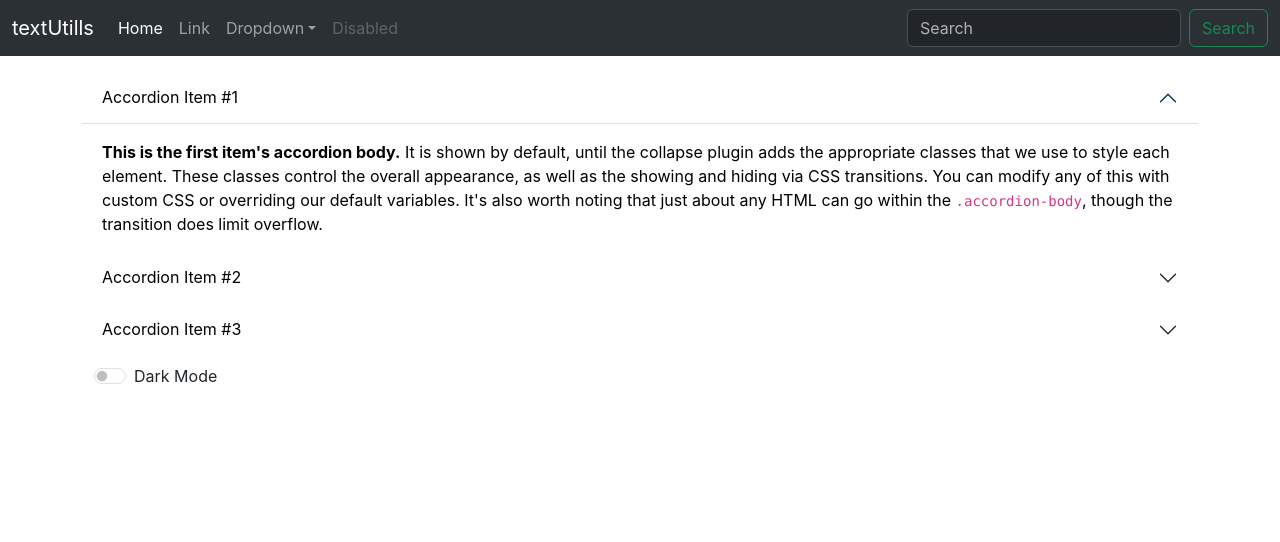
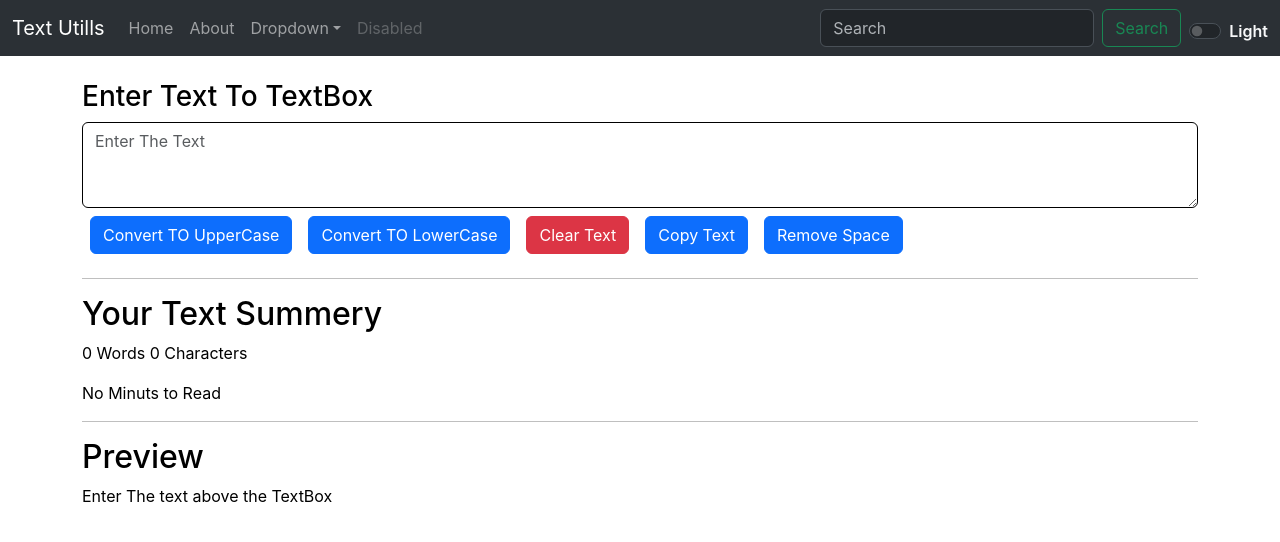
Before and after one commit to UmarShaikh786/TextUtills, a React (Create React App) app: page /Home in a window 1280 px wide. Shown: the top 542 px of the page. Built offline with nearby package versions, Linux system fonts and the light colour scheme.

Commit message:
textutills modified

```diff
--- a/public/index.html
+++ b/public/index.html
@@ -24,7 +24,7 @@
       work correctly both with client-side routing and a non-root public URL.
       Learn how to configure a non-root public URL by running `npm run build`.
     -->
-    <title>React App</title>
+    <title>TextUtils- Home</title>
     <link href="https://cdn.jsdelivr.net/npm/bootstrap@5.3.2/dist/css/bootstrap.min.css" rel="stylesheet" integrity="sha384-T3c6CoIi6uLrA9TneNEoa7RxnatzjcDSCmG1MXxSR1GAsXEV/Dwwykc2MPK8M2HN" crossorigin="anonymous">
   </head>
   <body>
--- a/src/App.js
+++ b/src/App.js
@@ -1,14 +1,70 @@
+import { useState } from "react";
 import "./App.css";
 import About from "./Components/About";
 import Navbar from "./Components/Navbar";
-// import TextForm from "./Components/TextForm";
+import TextForm from "./Components/TextForm";
+import Alert from "./Components/Alert";
+// import Home from "./Components/Home";
+import { BrowserRouter as Router, Route, Routes } from "react-router-dom";
 
 function App() {
+  const [mode, setMode] = useState("Light");
+  const [alert, setAlert] = useState(null);
+
+  const showAlert = (message, type) => {
+    setAlert({
+      msg: message,
+      type: type,
+    });
+    setTimeout(() => {
+      setAlert(null);
+    }, 1500);
+  };
+
+  const toggleMode = () => {
+    if (mode === "Dark") {
+      setMode("Light");
+      document.body.style.backgroundColor = "white";
+      document.body.style.Color = "black";
+      showAlert(": Light Mode is Enabled..", "success");
+    } else {
+      setMode("Dark");
+      document.body.style.backgroundColor = "black";
+      document.body.style.Color = "white";
+      showAlert(": Dark Mode is Enabled..", "success");
+    }
+  };
+
   return (
     <>
-      <Navbar title="textUtills" />
-      {/* <TextForm heading="Enter Text To TextBox" /> */}
-      <About/>
+      <Router>
+        <Navbar
+          title="Text Utills"
+          showalert={showAlert}
+          mode={mode}
+          toggle={toggleMode}
+        />
+        <Alert alert={alert} />
+
+        <Routes>
+          <Route
+            path="/Home"
+            element={
+              <TextForm
+                lighter="active"
+                heading="Enter Text To TextBox"
+                mode={mode}
+                showalert={showAlert}
+              />
+            }
+          />
+
+          <Route path="/About" element={<About/>}
+          />
+
+
+        </Routes>
+      </Router>
     </>
   );
 }
--- /dev/null
+++ b/src/Components/Alert.js
@@ -0,0 +1,16 @@
+import React from 'react'
+
+function Alert(props) {
+
+    const capitallize=(word)=>{
+const lower=word.toLowerCase();
+return lower[0].toUpperCase()+lower.slice(1);
+    }
+  return (
+    props.alert && <div className={`alert alert-${props.alert.type} alert-dismissible fade show`} role="alert">
+    <strong>{capitallize(props.alert.type)}</strong> {props.alert.msg}
+  </div>
+  )
+}
+
+export default Alert
--- /dev/null
+++ b/src/Components/Home.js
@@ -0,0 +1,9 @@
+import React from 'react'
+
+export default function Home() {
+  return (
+    <div className='container'>
+      This is our Home
+    </div>
+  )
+}
--- a/src/Components/Navbar.js
+++ b/src/Components/Navbar.js
@@ -1,12 +1,13 @@
 import React from 'react'
 import PropTypes from 'prop-types'
+import { Link } from "react-router-dom";
 
 
 
 export default function Navbar(props) {
   return (
     <nav
-      className="navbar navbar-expand-lg bg-body-tertiary"
+      className={`navbar navbar-expand-lg bg-body-tertiary`}
       data-bs-theme="dark"
     >
       <div className="container-fluid">
@@ -27,14 +28,14 @@ export default function Navbar(props) {
         <div className="collapse navbar-collapse" id="navbarSupportedContent">
           <ul className="navbar-nav me-auto mb-2 mb-lg-0">
             <li className="nav-item">
-              <a className="nav-link active" aria-current="page" href="/">
+              <Link className={`nav-link ${props.lighter}`} aria-current="page" to="Home">
                 Home
-              </a>
+              </Link>
             </li>
-            <li className="nav-item">
-              <a className="nav-link" href="/">
-                Link
-              </a>
+            <li className={`nav-item `}>
+              <Link className={`nav-link ${props.lighter}`} to="About">
+                About
+              </Link>
             </li>
             <li className="nav-item dropdown">
               <a
@@ -84,8 +85,12 @@ export default function Navbar(props) {
               Search
             </button>
           </form>
+          <div className="form-check form-switch ms-2  mt-2 text-light" >
+  <input className="form-check-input" type="checkbox" role="switch" onClick={props.toggle} id="flexSwitchCheckDefault"/>
+  <label className="form-check-label fw-semibold fs-6 " >{props.mode}</label>
+</div>
         </div>
-      </div>
+</div>
     </nav>
 
   )
--- a/src/Components/TextForm.js
+++ b/src/Components/TextForm.js
@@ -1,21 +1,33 @@
+
 import React,{useState}from 'react'
 
 export default function TextForm(props) {
   function handelOnClickUpper(){
     const newvalue=text.toUpperCase();
     setText(newvalue)
+    props.showalert(": Converted to UpperCase..","success")
   }
 
-
-
+  function handelCopyText(){
+    const textclip=document.getElementById("mybox");
+    textclip.select();
+    navigator.clipboard.readText(textclip.value)
+    props.showalert(": Copied to Clipboard..","success")
+  }
   function handelOnClearText(){
     const newvalue=""
     setText(newvalue)
+    props.showalert(": Cleared all text..","success")
   }
   function handelOnClickLower(){
     const newvalue=text.toLowerCase();
     setText(newvalue)
-
+    props.showalert(": Converted to LowerCase..","success")
+  }
+  function handelRemoveSpace(){
+    const newvalue=text.split(/[ ]+/)
+    setText(newvalue.join(" "));
+    props.showalert(": Removed Extra Spaces..","success")
   }
   function handelOnChange(event){
 
@@ -27,23 +39,29 @@ export default function TextForm(props) {
   const[text,setText]=useState("");
 
   return(
-    <>    <div className="container">
+    <>
+      <div className="container" >
 
-        <div className="mb-3">
-        <h3 className="h3">{props.heading}</h3>
-        <textarea className="form-control" value={text} onChange={handelOnChange} placeholder="Enter The Text"id="exampleFormControlTextarea1" rows="3"/>
+        <div className="mb-3" >
+        <h3 className="h3 mt-4" style={{color:props.mode==='Light'?'black':'white'}}>{props.heading}</h3>
+        <textarea className="form-control border border-black" value={text} onChange={handelOnChange} placeholder="Enter The Text"id="mybox" rows="3" style={{backgroundColor:props.mode==='Light'?'white':'black' ,color:props.mode==='Light'?'black':'white'}}/>
+
+
+        <button className="btn btn-primary m-2 " onClick={text.length>0?handelOnClickUpper:null} >Convert TO UpperCase</button>
+        <button className="btn btn-primary m-2" onClick={text.length>0?handelOnClickLower:null} >Convert TO LowerCase</button>
+        <button className="btn btn-danger m-2 " onClick={text.length>0?handelOnClearText:null} >Clear Text</button>
+        <button className="btn btn-primary m-2 " onClick={text.length>0?handelCopyText:null} >Copy Text</button>
+        <button className="btn btn-primary m-2" onClick={text.length>0?handelRemoveSpace:null} >Remove Space</button>
         </div>
-        <button className="btn btn-primary" onClick={handelOnClickUpper} >Convert TO UpperCase</button>
-        <button className="btn btn-primary ms-2 " onClick={handelOnClickLower} >Convert TO LowerCase</button>
-        <button className="btn btn-danger ms-2 " onClick={handelOnClearText} >Clear Text</button>
-
           </div>
-          <div className="container">
+          <div className="container" style={{color:props.mode==='Light'?'black':'white'}}>
+        <hr className=""></hr>
         <h2 className="h2 mt-2 ">Your Text Summery</h2>
-        <p>{text.split(" ").length} Words  {text.length} Characters</p>
-        <p>{0.008*text.split(" ").length} Minuts Read</p>
+        <p>{text.split(`${text.length>0?' ':''}`).length} Words  {text.length} Characters</p>
+        <p>{text.length>0?0.008*text.split(" ").length:"No"} Minuts to Read</p>
+        <hr className=""></hr>
         <h2 className="h2">Preview</h2>
-        <p className='' style={{color: "red"}}>{text}</p>
+        <p className='' >{text.length>0?text:'Enter The text above the TextBox'}</p>
           </div>
           </>
 
```
Also changed, not shown: package.json (+8 -0 lines), 2 other files (tests, documents, lock files or other folders).
